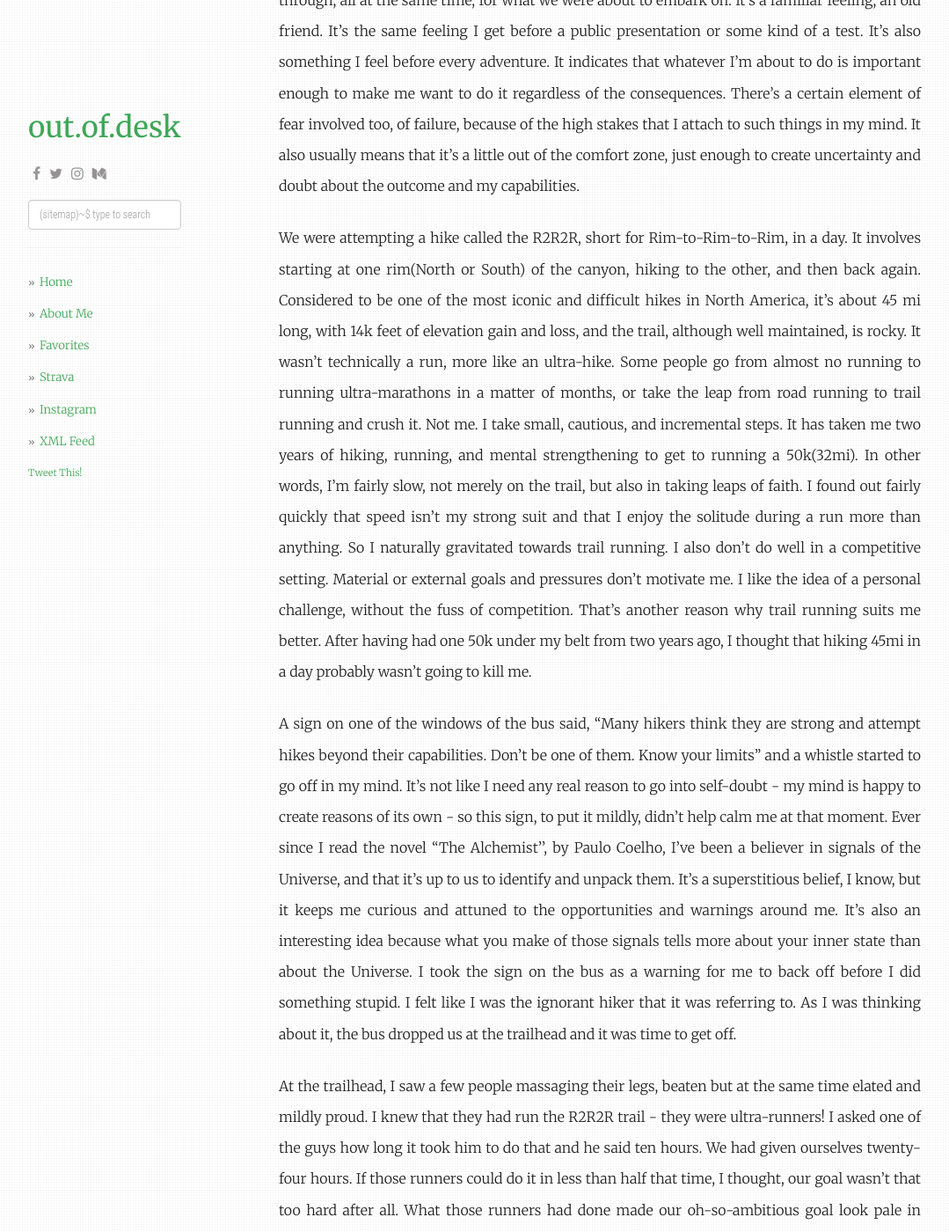
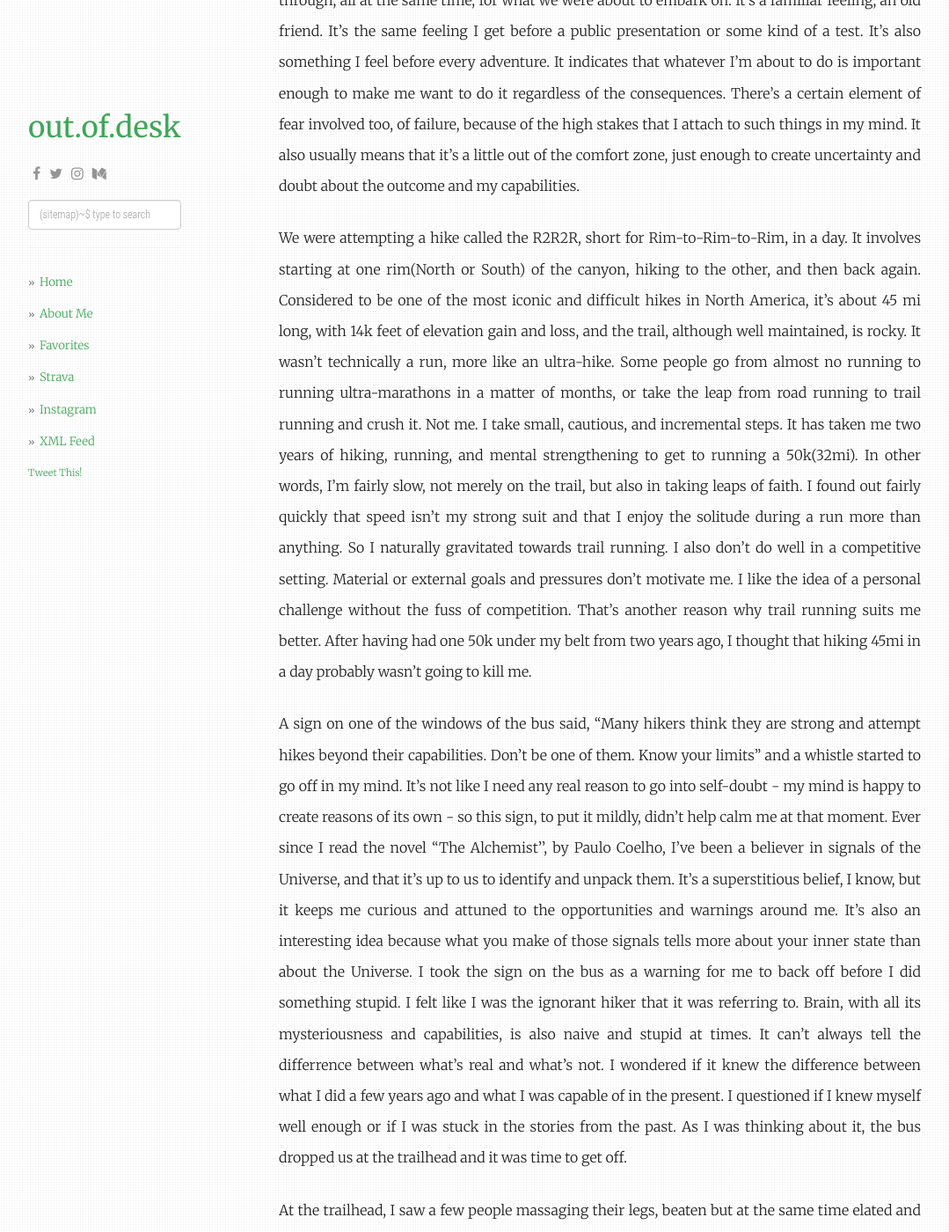
Before and after one commit to outofdesk/outofdesk.github.io, a Jekyll site: the page built from _posts/2021-05-03-grand-canyon-r2r2r.md, in a window 1280 px wide and 1400 px high, scrolled down 334 px. Shown: the whole window at 88% size, without its empty margins (53-1132 px from the left). Built offline with Jekyll 4.4.1, drawn with Linux system fonts in a browser that asks for light colours; nearby versions of some CDN libraries; a script that is not in the unit is left out; comment, search, counter and statistics services are not loaded.

Commit message:
edits grand canyon

```diff
--- a/_posts/2021-05-03-grand-canyon-r2r2r.md
+++ b/_posts/2021-05-03-grand-canyon-r2r2r.md
@@ -9,9 +9,9 @@ image: ""
 
 At around 5.30 pm on Friday, Apr 23, 2021, my friend and I hopped in the shuttle bus that carried us from the visitor center to South Kaibab trailhead in Grand Canyon National Park. We had just arrived in the area, set up our tents at Mather Campground, and drove to the visitor center. I could feel butterflies in my gut because of the excitement, fear, and nervousness I was going through, all at the same time, for what we were about to embark on. It's a familiar feeling, an old friend. It's the same feeling I get before a public presentation or some kind of a test. It's also something I feel before every adventure. It indicates that whatever I'm about to do is important enough to make me want to do it regardless of the consequences. There's a certain element of fear involved too, of failure, because of the high stakes that I attach to such things in my mind. It also usually means that it's a little out of the comfort zone, just enough to create uncertainty and doubt about the outcome and my capabilities.
 
-We were attempting a hike called the R2R2R, short for Rim-to-Rim-to-Rim, in a day. It involves starting at one rim(North or South) of the canyon, hiking to the other, and then back again. Considered to be one of the most iconic and difficult hikes in North America, it’s about 45 mi long, with 14k feet of elevation gain and loss, and the trail, although well maintained, is rocky. It wasn’t technically a run, more like an ultra-hike. Some people go from almost no running to running ultra-marathons in a matter of months, or take the leap from road running to trail running and crush it. Not me. I take small, cautious, and incremental steps. It has taken me two years of hiking, running, and mental strengthening to get to running a 50k(32mi). In other words, I'm fairly slow, not merely on the trail, but also in taking leaps of faith. I found out fairly quickly that speed isn’t my strong suit and that I enjoy the solitude during a run more than anything. So I naturally gravitated towards trail running. I also don't do well in a competitive setting. Material or external goals and pressures don't motivate me. I like the idea of a personal challenge, without the fuss of competition. That's another reason why trail running suits me better. After having had one 50k under my belt from two years ago, I thought that hiking 45mi in a day probably wasn't going to kill me.
+We were attempting a hike called the R2R2R, short for Rim-to-Rim-to-Rim, in a day. It involves starting at one rim(North or South) of the canyon, hiking to the other, and then back again. Considered to be one of the most iconic and difficult hikes in North America, it’s about 45 mi long, with 14k feet of elevation gain and loss, and the trail, although well maintained, is rocky. It wasn’t technically a run, more like an ultra-hike. Some people go from almost no running to running ultra-marathons in a matter of months, or take the leap from road running to trail running and crush it. Not me. I take small, cautious, and incremental steps. It has taken me two years of hiking, running, and mental strengthening to get to running a 50k(32mi). In other words, I'm fairly slow, not merely on the trail, but also in taking leaps of faith. I found out fairly quickly that speed isn’t my strong suit and that I enjoy the solitude during a run more than anything. So I naturally gravitated towards trail running. I also don't do well in a competitive setting. Material or external goals and pressures don't motivate me. I like the idea of a personal challenge without the fuss of competition. That's another reason why trail running suits me better. After having had one 50k under my belt from two years ago, I thought that hiking 45mi in a day probably wasn't going to kill me.
 
-A sign on one of the windows of the bus said, "Many hikers think they are strong and attempt hikes beyond their capabilities. Don't be one of them. Know your limits" and a whistle started to go off in my mind. It’s not like I need any real reason to go into self-doubt - my mind is happy to create reasons of its own - so this sign, to put it mildly, didn’t help calm me at that moment. Ever since I read the novel "The Alchemist'', by Paulo Coelho, I've been a believer in signals of the Universe, and that it's up to us to identify and unpack them. It’s a superstitious belief, I know, but it keeps me curious and attuned to the opportunities and warnings around me. It’s also an interesting idea because what you make of those signals tells more about your inner state than about the Universe. I took the sign on the bus as a warning for me to back off before I did something stupid. I felt like I was the ignorant hiker that it was referring to. As I was thinking about it, the bus dropped us at the trailhead and it was time to get off.
+A sign on one of the windows of the bus said, "Many hikers think they are strong and attempt hikes beyond their capabilities. Don't be one of them. Know your limits" and a whistle started to go off in my mind. It’s not like I need any real reason to go into self-doubt - my mind is happy to create reasons of its own - so this sign, to put it mildly, didn’t help calm me at that moment. Ever since I read the novel "The Alchemist'', by Paulo Coelho, I've been a believer in signals of the Universe, and that it's up to us to identify and unpack them. It’s a superstitious belief, I know, but it keeps me curious and attuned to the opportunities and warnings around me. It’s also an interesting idea because what you make of those signals tells more about your inner state than about the Universe. I took the sign on the bus as a warning for me to back off before I did something stupid. I felt like I was the ignorant hiker that it was referring to. Brain, with all its mysteriousness and capabilities, is also naive and stupid at times. It can't always tell the differrence between what's real and what's not. I wondered if it knew the difference between what I did a few years ago and what I was capable of in the present. I questioned if I knew myself well enough or if I was stuck in the stories from the past. As I was thinking about it, the bus dropped us at the trailhead and it was time to get off.
 
 At the trailhead, I saw a few people massaging their legs, beaten but at the same time elated and mildly proud. I knew that they had run the R2R2R trail - they were ultra-runners! I asked one of the guys how long it took him to do that and he said ten hours. We had given ourselves twenty-four hours. If those runners could do it in less than half that time, I thought, our goal wasn’t that too hard after all. What those runners had done made our oh-so-ambitious goal look pale in comparison. Talking to them helped because it put me in the right mindset. I felt a little more confident, more optimistic and I conveniently forgot the signal of the Universe that I was pondering a few minutes ago.
 
```
Also changed, not shown: 3 other files.
